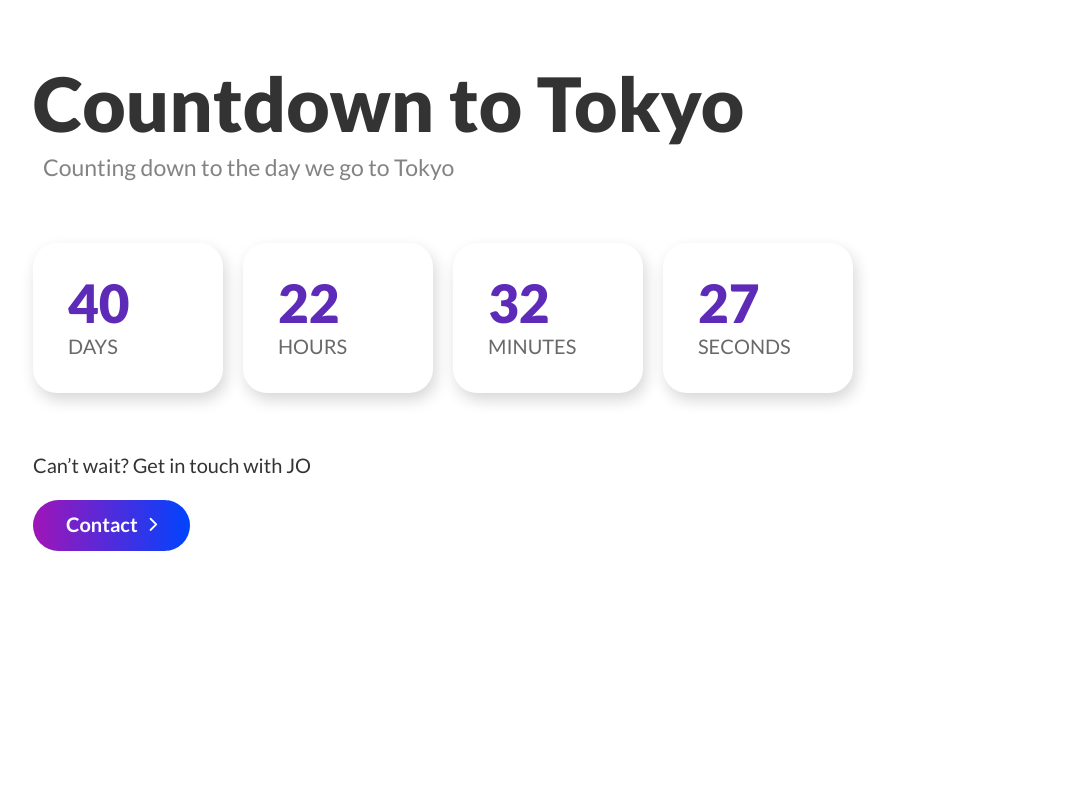
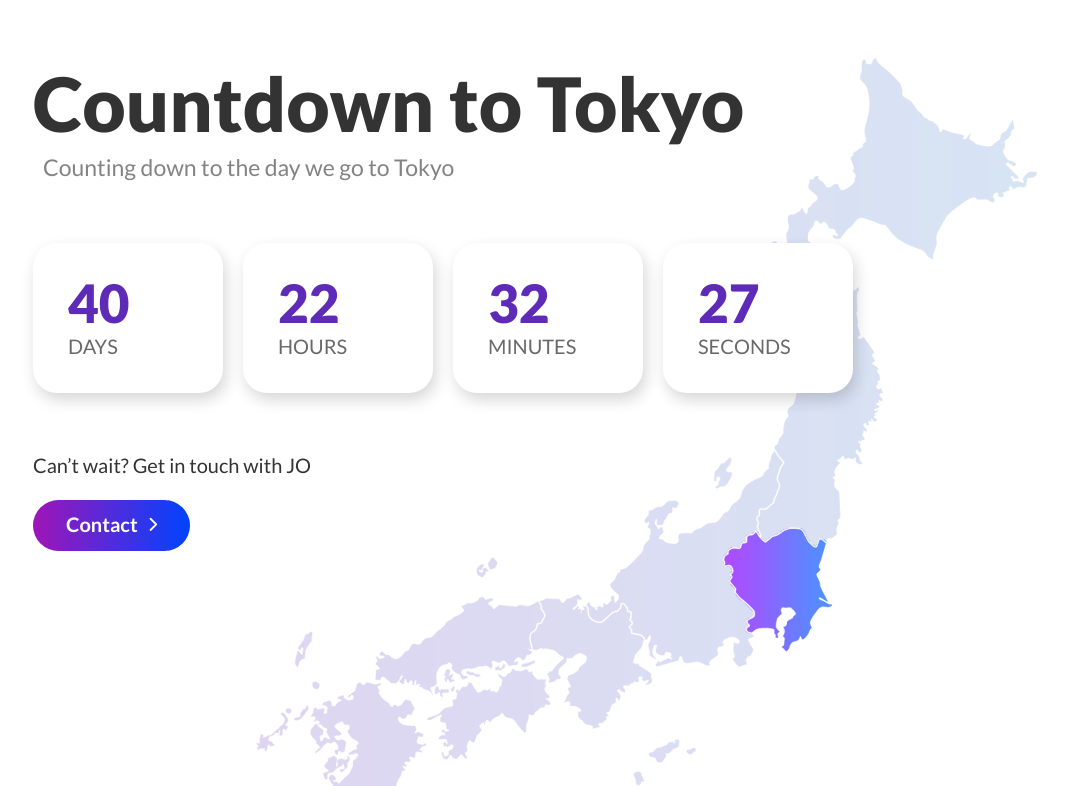
Before and after one commit to j0hs/japan-trip, a plain HTML site: page index.html in a window 1280 px wide. Shown: the part 2608-3394 px from the top of the page, without its empty margins (87-1155 px from the left). Drawn offline with nearby package versions, Linux system fonts and the light colour scheme.

Commit message:
Update main.css

```diff
--- a/css/main.css
+++ b/css/main.css
@@ -86,7 +86,7 @@ header.fixed .main-nav .has-submenu ul li:hover a::before { transform: scaleX(1)
 .highlight02 .card_list li:hover a::after { opacity: 1; }
 /*.highlight03*/
 .highlight03 { padding: 95px 120px; height: 1000px; position: relative; }
- .highlight03::before { content: ''; position: absolute; background-image: url(images/hl_09.png); width: 887px; height: 918px; background-repeat: no-repeat; right: 50px; }
+ .highlight03::before { content: ''; position: absolute; background-image: url(/images/hl_09.png); width: 887px; height: 918px; background-repeat: no-repeat; right: 50px; }
  .highlight03 .countdown { display: flex; gap: 20px; position: absolute; top: 280px; }
  .highlight03 .countdown .time-box { background: #ffffff; padding: 28px 30px 20px 35px; text-align: left; border-radius: 1.5rem; width: 190px; height: 150px; box-shadow: 3px 7px 15px 0px rgb(0 0 0 / 16%); }
  .highlight03 .countdown .time-box .number { font-size: 53px; font-weight: 800; display: block; color: #5e2bb8; }
```
